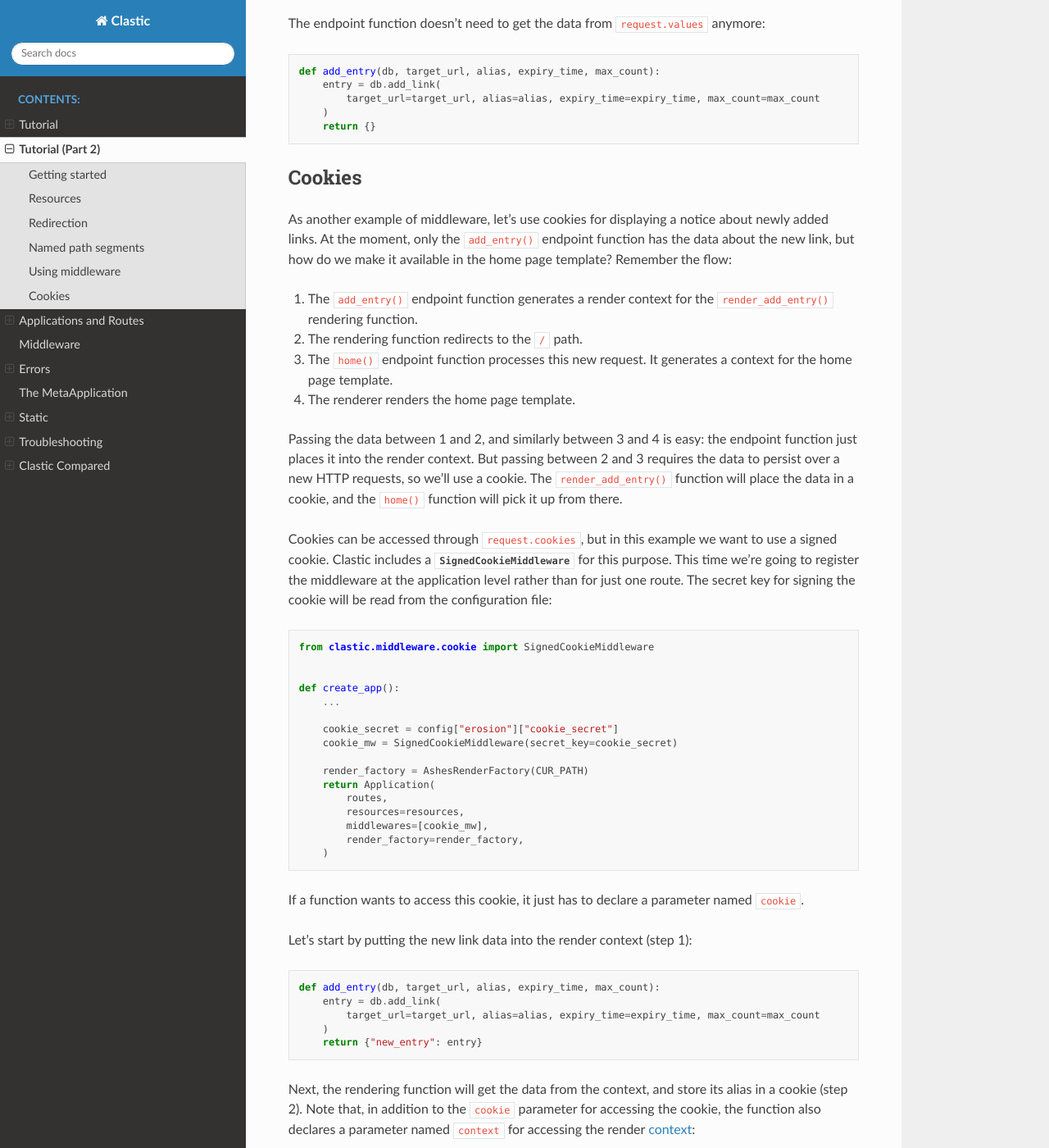
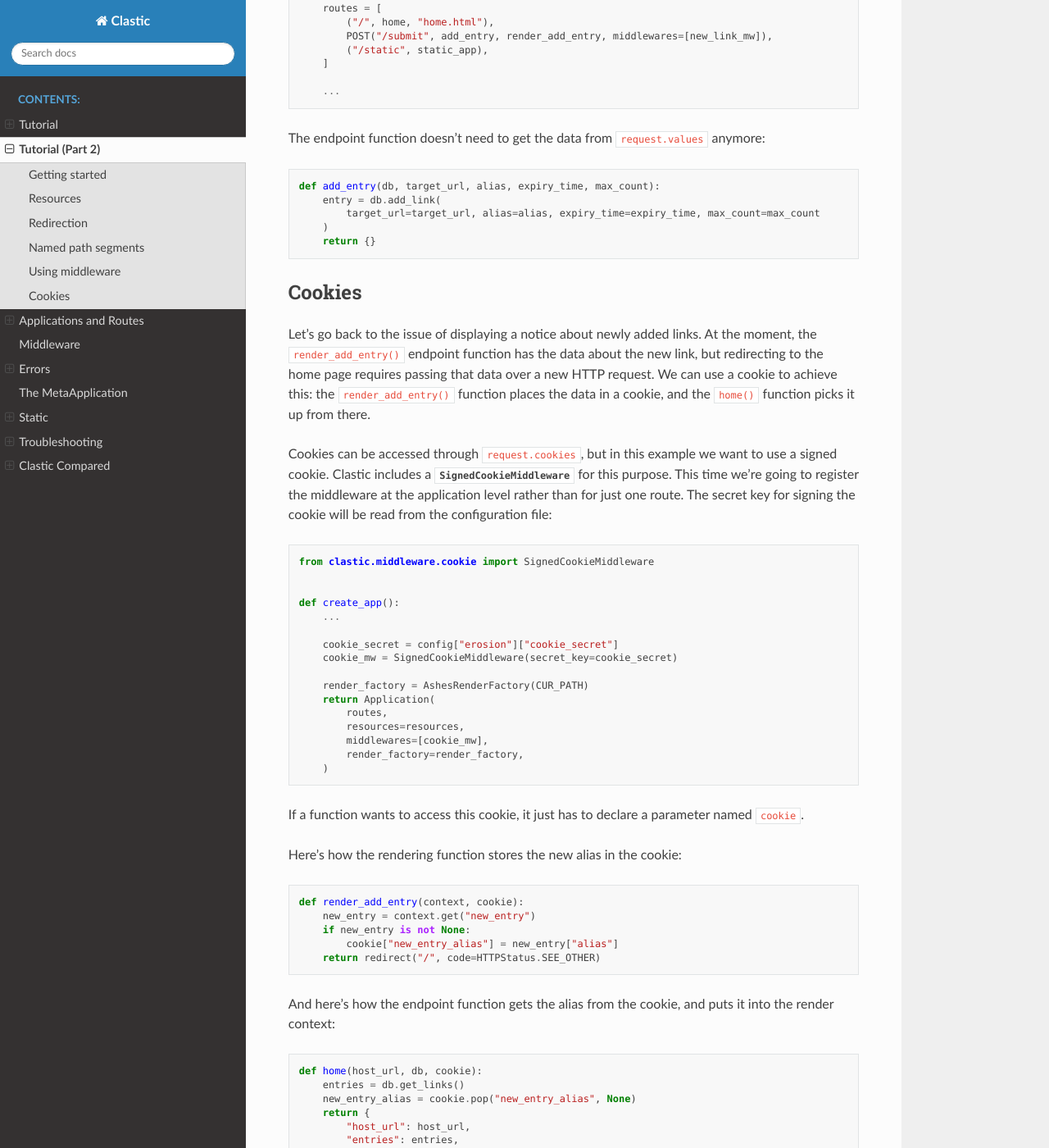
Before and after one commit to mahmoud/clastic, a Sphinx documentation site: the page built from docs/tutorial-part2.rst, in a window 1280 px wide and 1400 px high, scrolled down 7433 px. Shown: the whole window at 82% size. Built offline with Sphinx 7.4.7 and the Read the Docs theme 2.0.0, drawn with Linux system fonts in a browser that asks for light colours; some of the changed text lies outside the part shown.

Commit message:
reorganize cookie discussion once again

```diff
--- a/docs/tutorial-part2.rst
+++ b/docs/tutorial-part2.rst
@@ -322,7 +322,7 @@ Let's continue with creating new shortened links.
 The new link form submits its data to the ``/submit`` path.
 The endpoint function for this path has to receive the data,
 add the new entry to the database,
-and pass a context (empty for now) to the rendering function:
+and pass it to the rendering function as part of the context:
 
 .. code-block:: python
 
@@ -334,16 +334,15 @@ and pass a context (empty for now) to the rendering function:
        entry = db.add_link(
            target_url=target_url, alias=alias, expiry_time=expiry_time, max_count=max_count
        )
-       return {}
+       return {"new_entry": entry}
 
 
-The next question is: how do we render this?
-We don't want to go to another page, we want to go back to the home page.
-Since the home page already lists all entries,
+The next question is: what should the renderer do?
+We don't want to display another page, we want to redirect the visitor
+back to the home page.
+Since the home page lists all entries,
 we should be able to see our newly created entry there.
-We're going to need a render function
-that will redirect the browser to the home page
-(using the :func:`redirect() <clastic.redirect>` function):
+We use the :func:`redirect() <clastic.redirect>` function for this:
 
 .. code-block:: python
 
@@ -351,8 +350,16 @@ that will redirect the browser to the home page
    from http import HTTPStatus
 
 
-   def render_add_entry():
+   def render_add_entry(context):
+       new_entry = context.get("new_entry")
        return redirect("/", code=HTTPStatus.SEE_OTHER)
+
+
+Later, we will add a notification to the home page about the newly added link.
+And for that, the rendering function gets the new entry
+using the special parameter name ``context``
+for accessing the render :ref:`context <context-builtin>`.
+It doesn't do anything with the entry for now.
 
 What's left is adding this route to the application:
 
@@ -459,29 +469,14 @@ anymore:
 Cookies
 -------
 
-As another example of middleware,
-let's use cookies for displaying a notice about newly added links.
-At the moment, only the ``add_entry()`` endpoint function has the data
+Let's go back to the issue of displaying a notice about newly added links.
+At the moment, the ``render_add_entry()`` endpoint function has the data
 about the new link,
-but how do we make it available in the home page template?
-Remember the flow:
-
-#. The ``add_entry()`` endpoint function generates a render context
-   for the ``render_add_entry()`` rendering function.
-
-#. The rendering function redirects to the ``/`` path.
-
-#. The ``home()`` endpoint function processes this new request.
-   It generates a context for the home page template.
-
-#. The renderer renders the home page template.
-
-Passing the data between 1 and 2, and similarly between 3 and 4 is easy:
-the endpoint function just places it into the render context.
-But passing between 2 and 3 requires the data to persist
-over a new HTTP requests, so we'll use a cookie.
-The ``render_add_entry()`` function will place the data in a cookie,
-and the ``home()`` function will pick it up from there.
+but redirecting to the home page requires passing that data
+over a new HTTP request.
+We can use a cookie to achieve this:
+the ``render_add_entry()`` function places the data in a cookie,
+and the ``home()`` function picks it up from there.
 
 Cookies can be accessed through ``request.cookies``,
 but in this example we want to use a signed cookie.
@@ -515,22 +510,7 @@ The secret key for signing the cookie will be read from the configuration file:
 If a function wants to access this cookie,
 it just has to declare a parameter named ``cookie``.
 
-Let's start by putting the new link data into the render context (step 1):
-
-.. code-block:: python
-
-   def add_entry(db, target_url, alias, expiry_time, max_count):
-       entry = db.add_link(
-           target_url=target_url, alias=alias, expiry_time=expiry_time, max_count=max_count
-       )
-       return {"new_entry": entry}
-
-
-Next, the rendering function will get the data from the context,
-and store its alias in a cookie (step 2).
-Note that, in addition to the ``cookie`` parameter for accessing the cookie,
-the function also declares a parameter named ``context``
-for accessing the render :ref:`context <context-builtin>`:
+Here's how the rendering function stores the new alias in the cookie:
 
 .. code-block:: python
 
@@ -541,8 +521,8 @@ for accessing the render :ref:`context <context-builtin>`:
        return redirect("/", code=HTTPStatus.SEE_OTHER)
 
 
-After redirection, the endpoint function will get the alias from the cookie,
-and put it into the render context (step 3):
+And here's how the endpoint function gets the alias from the cookie,
+and puts it into the render context:
 
 .. code-block:: python
 
@@ -556,7 +536,7 @@ and put it into the render context (step 3):
        }
 
 
-And a piece of markup is needed in the template to display the notice (step 4):
+And a piece of markup is needed in the template to display the notice:
 
 .. code-block:: html
 
```
Also changed, not shown: other parts of docs/tutorial-part2.rst (+6 -3 lines).
